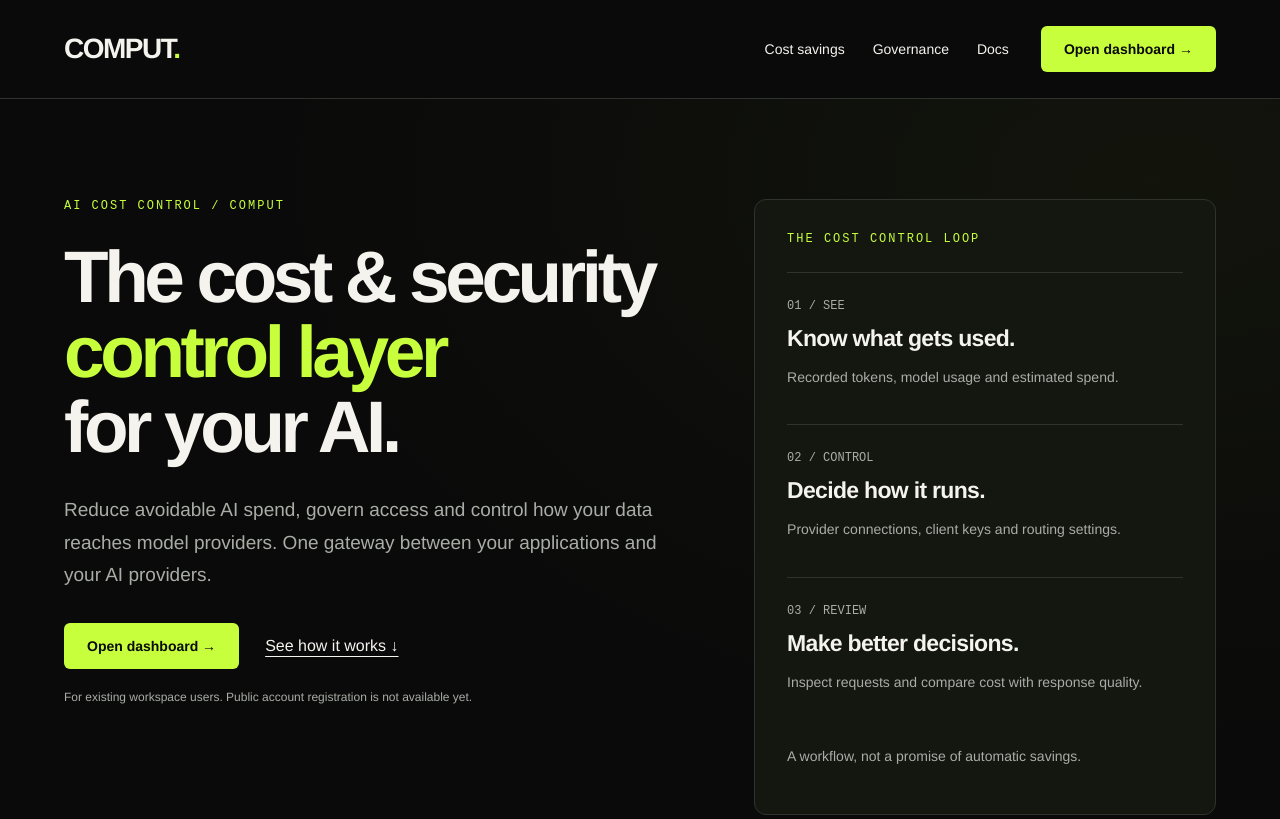
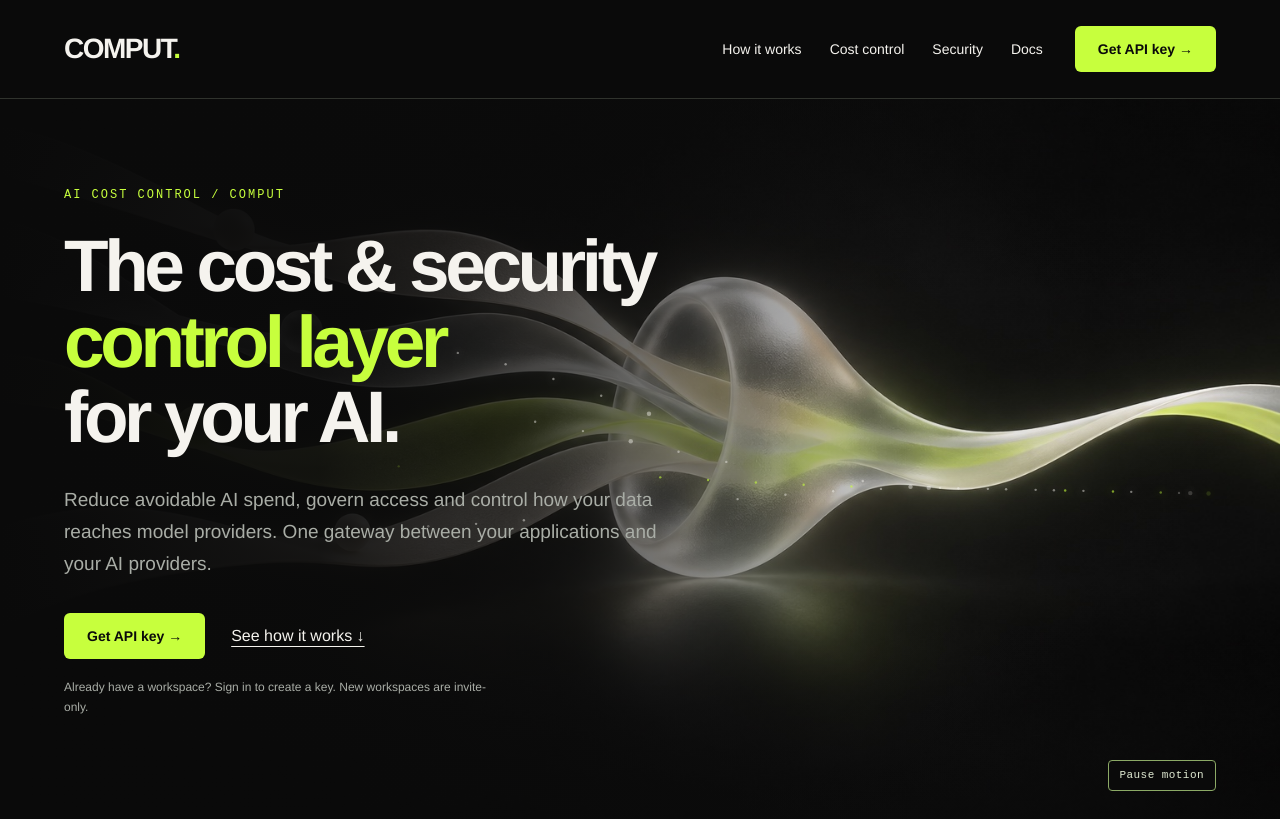
Before and after one commit to Saminu/alloysdk, a website: page docs/index.html in a window 1280 px wide. Shown: the top 819 px of the page. Drawn offline with Linux system fonts and the light colour scheme.

Commit message:
feat(site): add interactive COMPUT hero and key-first landing

```diff
--- a/docs/cost-control.js
+++ b/docs/cost-control.js
@@ -16,3 +16,118 @@ document.querySelector('[data-copy]')?.addEventListener('click', async (event) =
     status.textContent = 'Copy unavailable. Select the example text to copy it manually.';
   }
 });
+
+const hero = document.querySelector('.hero');
+const particleCanvas = hero?.querySelector('.hero-particles');
+const heroMotionButton = hero?.querySelector('.hero-motion');
+
+if (hero && particleCanvas && heroMotionButton) {
+  const context = particleCanvas.getContext('2d');
+  const reducedMotion = window.matchMedia('(prefers-reduced-motion: reduce)');
+  const pointer = { x: -1000, y: -1000 };
+  const particles = Array.from({ length: 42 }, (_, index) => ({
+    lane: index % 4,
+    phase: (index * 0.61803398875) % 1,
+    radius: index % 7 === 0 ? 2.2 : 1.2,
+  }));
+  let width = 0;
+  let height = 0;
+  let frame = 0;
+  let elapsed = 0;
+  let lastTime = 0;
+  let visible = true;
+  let paused = false;
+
+  const resize = () => {
+    const bounds = hero.getBoundingClientRect();
+    const ratio = Math.min(window.devicePixelRatio || 1, 2);
+    width = bounds.width;
+    height = bounds.height;
+    particleCanvas.width = Math.round(width * ratio);
+    particleCanvas.height = Math.round(height * ratio);
+    context?.setTransform(ratio, 0, 0, ratio, 0, 0);
+  };
+
+  const smooth = (value) => value * value * (3 - 2 * value);
+
+  const draw = (time) => {
+    frame = 0;
+    if (!context || paused || reducedMotion.matches || !visible || document.hidden) return;
+    if (lastTime) elapsed += Math.min(time - lastTime, 50);
+    lastTime = time;
+    context.clearRect(0, 0, width, height);
+    const mobile = width <= 800;
+    const centerY = height * (mobile ? .78 : .54);
+
+    for (const particle of particles) {
+      const progress = (elapsed * .000065 + particle.phase) % 1;
+      const entryY = height * (mobile ? .66 + particle.lane * .075 : .34 + particle.lane * .085);
+      const merge = smooth(Math.min(progress / .66, 1));
+      const x = width * ((mobile ? .03 : .29) + progress * (mobile ? .94 : .67));
+      let y = entryY + (centerY - entryY) * merge;
+      if (progress > .66) y += (progress - .66) * height * .025;
+
+      const dx = x - pointer.x;
+      const dy = y - pointer.y;
+      const distance = Math.hypot(dx, dy);
+      if (distance > 0 && distance < 95) {
+        const displacement = (1 - distance / 95) * 18;
+        y += (dy / distance) * displacement;
+      }
+
+      const fade = Math.min(progress * 9, (1 - progress) * 9, 1);
+      context.beginPath();
+      context.arc(x, y, particle.radius, 0, Math.PI * 2);
+      context.fillStyle = particle.lane === 2
+        ? `rgba(199,255,61,${fade * .75})`
+        : `rgba(245,243,238,${fade * .57})`;
+      context.shadowColor = particle.lane === 2 ? '#c7ff3d' : '#f5f3ee';
+      context.shadowBlur = 10;
+      context.fill();
+    }
+    context.shadowBlur = 0;
+    frame = window.requestAnimationFrame(draw);
+  };
+
+  const start = () => {
+    if (frame || !context || paused || reducedMotion.matches || !visible || document.hidden) return;
+    lastTime = 0;
+    frame = window.requestAnimationFrame(draw);
+  };
+
+  hero.addEventListener('pointermove', (event) => {
+    const bounds = hero.getBoundingClientRect();
+    pointer.x = event.clientX - bounds.left;
+    pointer.y = event.clientY - bounds.top;
+  });
+  hero.addEventListener('pointerleave', () => {
+    pointer.x = -1000;
+    pointer.y = -1000;
+  });
+  heroMotionButton.addEventListener('click', () => {
+    paused = !paused;
+    heroMotionButton.setAttribute('aria-pressed', String(paused));
+    heroMotionButton.textContent = paused ? 'Resume motion' : 'Pause motion';
+    if (paused) window.cancelAnimationFrame(frame);
+    frame = 0;
+    start();
+  });
+  reducedMotion.addEventListener('change', () => {
+    if (reducedMotion.matches) {
+      window.cancelAnimationFrame(frame);
+      frame = 0;
+      context?.clearRect(0, 0, width, height);
+    } else start();
+  });
+  document.addEventListener('visibilitychange', start);
+  new ResizeObserver(() => { resize(); start(); }).observe(hero);
+  new IntersectionObserver(([entry]) => {
+    visible = entry.isIntersecting;
+    if (!visible) {
+      window.cancelAnimationFrame(frame);
+      frame = 0;
+    } else start();
+  }).observe(hero);
+  resize();
+  start();
+}
--- /dev/null
+++ b/docs/hero-art.css
@@ -0,0 +1,117 @@
+.hero {
+  position: relative;
+  isolation: isolate;
+  display: flex;
+  align-items: center;
+  min-height: clamp(720px, calc(100svh - 92px), 1000px);
+  padding-block: 88px;
+  overflow: hidden;
+  background: #0a0a0a;
+}
+
+.hero-copy {
+  position: relative;
+  z-index: 2;
+  width: min(740px, 57%);
+}
+
+.hero-copy h1 { max-width: 740px; }
+.hero-copy .lead { max-width: 620px; }
+
+.hero-art {
+  position: absolute;
+  z-index: 0;
+  inset: 0;
+  margin: 0;
+  overflow: hidden;
+  pointer-events: none;
+}
+
+.hero-art img {
+  display: block;
+  width: 100%;
+  height: 100%;
+  object-fit: cover;
+  object-position: 55% center;
+}
+
+.hero-particles {
+  position: absolute;
+  z-index: 2;
+  inset: 0;
+  width: 100%;
+  height: 100%;
+  opacity: .8;
+}
+
+.hero-art::after {
+  content: "";
+  position: absolute;
+  z-index: 1;
+  inset: 0;
+  background:
+    linear-gradient(90deg, #0a0a0a 0%, #0a0a0af2 25%, #0a0a0ab8 43%, #0a0a0a22 73%, transparent 100%),
+    linear-gradient(180deg, #0a0a0a6b 0%, transparent 28%, transparent 72%, #0a0a0a8f 100%);
+}
+
+.hero-motion {
+  position: absolute;
+  z-index: 3;
+  right: 5vw;
+  bottom: 28px;
+  padding: 8px 11px;
+  border: 1px solid #8caa66;
+  border-radius: 4px;
+  background: #0a0a0acc;
+  color: #e1ebd3;
+  font: 11px/1.2 monospace;
+  letter-spacing: .04em;
+  cursor: pointer;
+}
+
+.hero-motion:hover { border-color: var(--lime); color: var(--lime); }
+.hero-motion:focus-visible { outline: 2px solid var(--lime); outline-offset: 4px; }
+
+.section-intro {
+  max-width: 730px;
+  margin: -14px 0 42px;
+  color: var(--muted);
+  font-size: clamp(17px, 1.6vw, 21px);
+  line-height: 1.65;
+}
+
+.light .section-intro { color: #53574e; }
+
+@media (max-width: 800px) {
+  .hero {
+    align-items: flex-start;
+    min-height: 960px;
+    padding-top: 70px;
+    padding-bottom: 400px;
+  }
+
+  .hero-copy { width: 100%; }
+
+  .hero-art img {
+    position: absolute;
+    top: auto;
+    bottom: 0;
+    height: 52%;
+    object-position: 58% center;
+  }
+
+  .hero-art::after {
+    background: linear-gradient(180deg, #0a0a0a 0%, #0a0a0a 42%, #0a0a0a11 65%, #0a0a0a66 100%);
+  }
+}
+
+@media (max-width: 480px) {
+  .hero { min-height: 980px; padding-top: 58px; }
+  .hero-art img { height: 46%; object-position: 59% center; }
+  .hero-motion { bottom: 18px; }
+}
+
+@media (prefers-reduced-motion: reduce) {
+  .hero-particles,
+  .hero-motion { display: none; }
+}
--- a/docs/index.html
+++ b/docs/index.html
@@ -7,19 +7,25 @@
   <meta name="description" content="Reduce avoidable AI spend, govern access and keep usage in view. COMPUT brings your models, API keys, routing and cost insights into one workspace.">
   <meta name="theme-color" content="#0A0A0A">
   <link rel="canonical" href="https://comput.cloud/">
-  <link rel="stylesheet" href="cost-control.css?v=20260922">
+  <link rel="stylesheet" href="cost-control.css?v=20260922-hero">
+  <link rel="stylesheet" href="hero-art.css?v=20260922-motion">
 </head>
 <body>
   <a class="skip" href="#main">Skip to content</a>
-  <header id="top"><a class="brand" href="#top" aria-label="COMPUT home">COMPUT<span aria-hidden="true">.</span></a><nav aria-label="Main navigation"><a href="#costs">Cost savings</a><a href="#governance">Governance</a><a href="https://app.comput.cloud/docs">Docs</a></nav><a class="button" href="https://app.comput.cloud/home">Open dashboard &rarr;</a></header>
+  <header id="top"><a class="brand" href="#top" aria-label="COMPUT home">COMPUT<span aria-hidden="true">.</span></a><nav aria-label="Main navigation"><a href="#how-it-works">How it works</a><a href="#costs">Cost control</a><a href="#governance">Security</a><a href="https://app.comput.cloud/docs">Docs</a></nav><a class="button" href="https://app.comput.cloud/dashboard/keys">Get API key &rarr;</a></header>
   <main id="main">
     <section class="hero">
-<div><p class="eyebrow">AI COST CONTROL / COMPUT</p><h1>The cost &amp; security<br><em>control layer</em><br>for your AI.</h1><p class="lead">Reduce avoidable AI spend, govern access and control how your data reaches model providers. One gateway between your applications and your AI providers.</p><div class="actions"><a class="button" href="https://app.comput.cloud/home">Open dashboard &rarr;</a><a href="#costs">See how it works &darr;</a></div><p class="note">For existing workspace users. Public account registration is not available yet.</p></div>
-      <aside class="control-map" aria-label="How COMPUT connects visibility, controls and review"><p class="eyebrow">THE COST CONTROL LOOP</p><ol><li><span>01 / SEE</span><h2>Know what gets used.</h2><p>Recorded tokens, model usage and estimated spend.</p></li><li><span>02 / CONTROL</span><h2>Decide how it runs.</h2><p>Provider connections, client keys and routing settings.</p></li><li><span>03 / REVIEW</span><h2>Make better decisions.</h2><p>Inspect requests and compare cost with response quality.</p></li></ol><p class="note">A workflow, not a promise of automatic savings.</p></aside>
+      <div class="hero-copy"><p class="eyebrow">AI COST CONTROL / COMPUT</p><h1>The cost &amp; security<br><em>control layer</em><br>for your AI.</h1><p class="lead">Reduce avoidable AI spend, govern access and control how your data reaches model providers. One gateway between your applications and your AI providers.</p><div class="actions"><a class="button" href="https://app.comput.cloud/dashboard/keys">Get API key &rarr;</a><a href="#how-it-works">See how it works &darr;</a></div><p class="note">Already have a workspace? Sign in to create a key. New workspaces are invite-only.</p></div>
+      <figure class="hero-art" aria-hidden="true">
+        <img src="control-flow.jpg" width="1536" height="1024" alt="" fetchpriority="high" decoding="async">
+        <canvas class="hero-particles"></canvas>
+      </figure>
+      <button class="hero-motion" type="button" aria-pressed="false">Pause motion</button>
     </section>
     <section class="section light" aria-labelledby="market-title">
       <p class="eyebrow">THE SPENDING CONTEXT / 2025 RESEARCH</p>
       <h2 id="market-title">AI investment is growing.<br>Cost discipline needs to follow.</h2>
+      <p class="section-intro">As AI usage spreads across teams and providers, it gets harder to know what each request costs or where the data goes. Start with visibility, then set boundaries.</p>
       <div class="cards market-stats">
         <article><strong>$37B</strong><h3>Enterprise generative AI spend</h3><p>Menlo Ventures' estimate of enterprise spending in 2025, across models, infrastructure and applications.</p></article>
         <article><strong>3.2&times;</strong><h3>Year-over-year growth</h3><p>Up from a restated $11.5B in 2024, using the report's comparable spending definition.</p></article>
@@ -27,10 +33,10 @@
       </div>
       <p class="market-source">Source: <a href="https://menlovc.com/perspective/2025-the-state-of-generative-ai-in-the-enterprise/" target="_blank" rel="noopener noreferrer">Menlo Ventures, 2025 State of Generative AI in the Enterprise</a>. Market estimates, not average spend per company or COMPUT customer results. Rising total spend does not imply rising per-token prices. Savings vary by workload and configuration.</p>
     </section>
-    <section class="section flow-section" aria-labelledby="flow-title">
+    <section id="how-it-works" class="section flow-section" aria-labelledby="flow-title">
       <p class="eyebrow">BETWEEN YOUR APP AND YOUR MODELS</p>
       <h2 id="flow-title">One place to route.<br>One place to stay in control.</h2>
-      <p class="flow-description">Your application sends a request to COMPUT. The gateway applies configured controls, routes it to a provider and records usage for review.</p>
+      <p class="flow-description">Your application sends a request to COMPUT. The gateway applies configured controls, routes it to a provider and records usage for review. The animated path below is an illustration, not live traffic.</p>
       <div class="request-flow" role="img" aria-label="Illustrative request flow: your application sends a request through COMPUT access controls, routing and usage tracking to a model provider. The response returns through COMPUT to your application.">
         <svg class="route-diagram" viewBox="0 0 1000 360" aria-hidden="true">
           <defs><radialGradient id="route-glow"><stop stop-color="#c7ff3d" stop-opacity=".13"/><stop offset="1" stop-color="#c7ff3d" stop-opacity="0"/></radialGradient></defs>
@@ -46,7 +52,18 @@
       </div>
       <div class="flow-caption"><p class="note">Illustrative architecture, not live traffic. Provider access and controls depend on your configuration.</p><button id="flow-motion" type="button" aria-pressed="false">Pause animation</button></div>
     </section>
-    <section id="costs" class="section light"><p class="eyebrow">SPEND LESS ON AVOIDABLE WORK</p><h2>A smaller bill starts<br>with a clearer picture.</h2><div class="cards"><article><span>01</span><h3>Find the expensive requests</h3><p>Look at model usage, recorded tokens and estimated spend before deciding where to optimize.</p></article><article><span>02</span><h3>Choose models deliberately</h3><p>Test models in the playground. Compare their responses and latency against what your workload actually needs.</p></article><article><span>03</span><h3>Keep spending accountable</h3><p>Manage client access and configure spending controls in one place, rather than leaving usage scattered across applications.</p></article></div></section>
+    <section id="costs" class="section light"><p class="eyebrow">SPEND LESS ON AVOIDABLE WORK</p><h2>A smaller bill starts<br>with a clearer picture.</h2><p class="section-intro">See where tokens and money go. Then decide which requests, models and limits are worth changing.</p><div class="cards"><article><span>01</span><h3>Find the expensive requests</h3><p>Look at model usage, recorded tokens and estimated spend before deciding where to optimize.</p></article><article><span>02</span><h3>Choose models deliberately</h3><p>Test models in the playground. Compare their responses and latency against what your workload actually needs.</p></article><article><span>03</span><h3>Keep spending accountable</h3><p>Manage client access and configure spending controls in one place, rather than leaving usage scattered across applications.</p></article></div></section>
+    <section id="integration" class="section integration"><p class="eyebrow">A FAMILIAR API. A CENTRAL CONTROL POINT.</p><div class="split"><div><h2>Connect your app.<br>Keep your workflow.</h2><p class="lead">Use a COMPUT client key and an OpenAI-compatible base URL, then choose a configured model. Validate the features your application needs against that model and provider.</p><p class="note">Use server-side environment variables. Never embed API keys in browser code.</p><a href="https://app.comput.cloud/docs/getting-started/QUICK-START">Read the quick start &rarr;</a></div><div class="connection-code"><div class="code-heading"><span>Server-side JavaScript</span><button type="button" data-copy="connection-example">Copy example</button></div><pre><code id="connection-example">import OpenAI from "openai";
+
+const client = new OpenAI({
+  baseURL: "https://api.comput.cloud/v1",
+  apiKey: process.env.COMPUT_API_KEY,
+});
+
+const result = await client.chat.completions.create({
+  model: "groq/openai/gpt-oss-20b",
+  messages: [{ role: "user", content: "Hello COMPUT" }],
+});</code></pre><p class="note">Example requires a configured Groq connection and a valid COMPUT client key. Provider charges and limits may apply.</p><p id="copy-status" role="status"></p></div></div></section>
     <section id="governance" class="section"><p class="eyebrow">GOVERNANCE WITHOUT THE GUESSWORK</p><div class="split"><h2>Your providers.<br>Your rules.<br><em>Your visibility.</em></h2><div class="rows"><article><h3>Control access</h3><p>Create and manage client API keys. Keep provider credentials separate from application credentials.</p></article><article><h3>Set boundaries</h3><p>Review security, budgets and routing configuration from the gateway console.</p></article><article><h3>Understand what happened</h3><p>Use request history and available audit records to investigate errors, usage and configuration activity.</p></article></div></div></section>
     <section id="guardrails" class="section" aria-labelledby="guardrails-title">
       <p class="eyebrow">SECURITY / INTELLECTUAL PROPERTY / DATA EXPOSURE</p>
@@ -65,19 +82,8 @@
       <article class="boundary-card"><div class="boundary-visual" aria-hidden="true"><span>PRIMARY ROUTE</span><b>+</b><span>FALLBACKS</span></div><h3>Review the whole route</h3><p>A fallback or retry may reach another configured provider. Include every potential destination when approving sensitive workloads.</p></article>
       <article class="boundary-card"><div class="boundary-visual" aria-hidden="true"><span>CACHE POLICY</span><b>?</b><span>VERIFY</span></div><h3>Make caching an explicit choice</h3><p>Review gateway and provider caching separately. Confirm eligibility, retention and access boundaries before using caches for confidential content.</p></article>
     </div></section>
-    <section id="integration" class="section integration"><p class="eyebrow">A FAMILIAR API. A CENTRAL CONTROL POINT.</p><div class="split"><div><h2>Connect your app.<br>Keep your workflow.</h2><p class="lead">Set your base URL and COMPUT client key, then choose a configured model. Validate the features your application uses against that model and provider.</p><p class="note">Use server-side environment variables. Never embed API keys in browser code.</p><a href="https://app.comput.cloud/docs/getting-started/QUICK-START">Read the quick start &rarr;</a></div><div class="connection-code"><div class="code-heading"><span>Server-side JavaScript</span><button type="button" data-copy="connection-example">Copy example</button></div><pre><code id="connection-example">import OpenAI from "openai";
-
-const client = new OpenAI({
-  baseURL: "https://api.comput.cloud/v1",
-  apiKey: process.env.COMPUT_API_KEY,
-});
-
-const result = await client.chat.completions.create({
-  model: "groq/openai/gpt-oss-20b",
-  messages: [{ role: "user", content: "Hello COMPUT" }],
-});</code></pre><p class="note">Example requires a configured Groq connection and a valid COMPUT client key. Provider charges and limits may apply.</p><p id="copy-status" role="status"></p></div></div></section>
     <section class="section evidence"><p class="eyebrow">MEASUREMENT BEFORE MARKETING</p><h2>Savings should be measured.<br>Not assumed.</h2><p class="lead">A lower token count is not the whole story. Compare equivalent workloads, check response quality and account for retries. COMPUT displays recorded usage and rate-based cost estimates; those estimates are not provider invoices or verified savings.</p><a href="https://app.comput.cloud/docs/guides/COST_TRACKING">Read about cost tracking &rarr;</a></section>
-    <section class="section closing"><p class="eyebrow">ONE WORKSPACE. A CLEARER VIEW.</p><h2>Put your AI spend<br>under control.</h2><a class="button" href="https://app.comput.cloud/home">Open dashboard &rarr;</a><p class="note">Already have access? Sign in with your workspace credentials.</p></section>
+    <section class="section closing"><p class="eyebrow">ONE WORKSPACE. A CLEARER VIEW.</p><h2>Put your AI spend<br>under control.</h2><a class="button" href="https://app.comput.cloud/dashboard/keys">Get API key &rarr;</a><p class="note">Sign in to create a key. New workspaces are invite-only for now.</p></section>
   </main>
   <footer><a class="brand" href="#top">COMPUT<span>.</span></a><p>Lower AI costs. Put security first.</p><a href="https://app.comput.cloud/docs">Documentation</a><a href="https://app.comput.cloud/home">Dashboard</a><small>&copy; 2026 COMPUT</small></footer>
   <script src="cost-control.js" defer></script>
```
Also changed, not shown: docs/control-flow.jpg (added).
